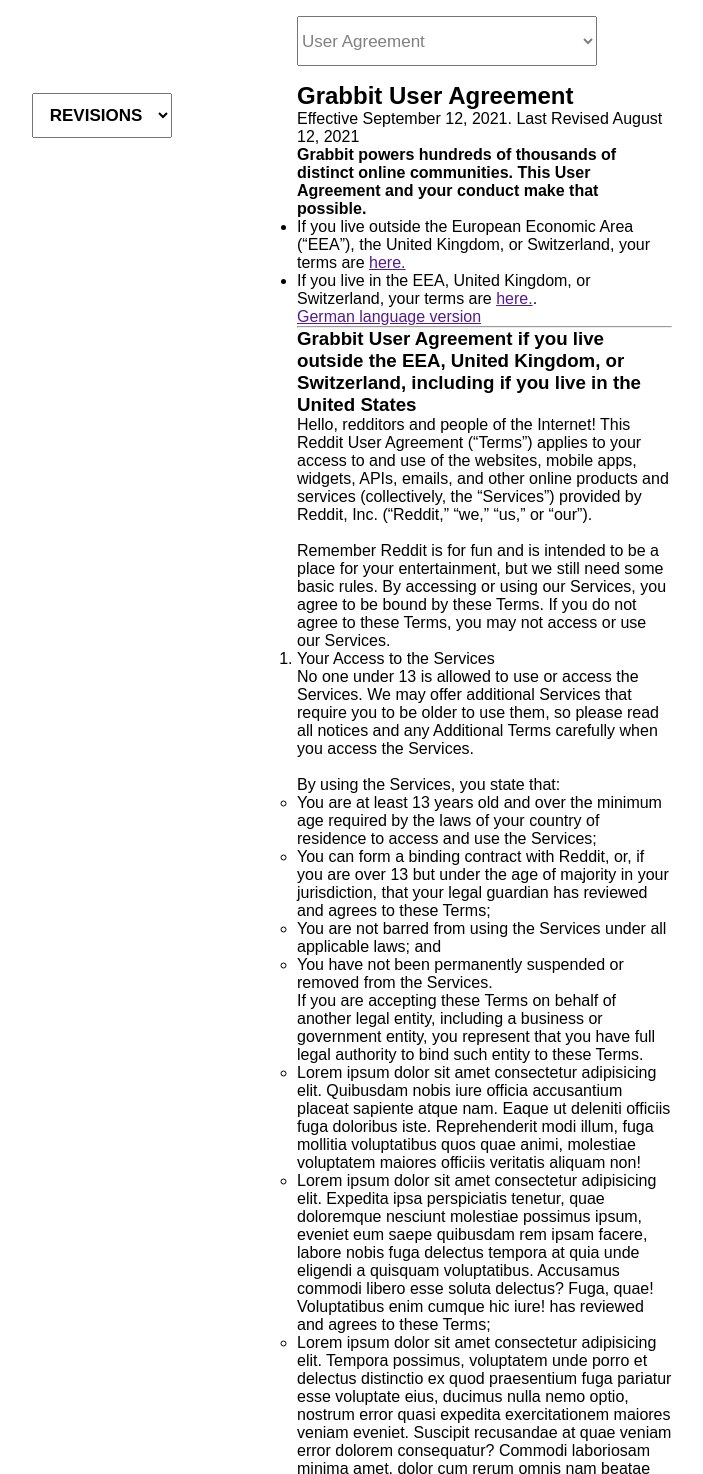
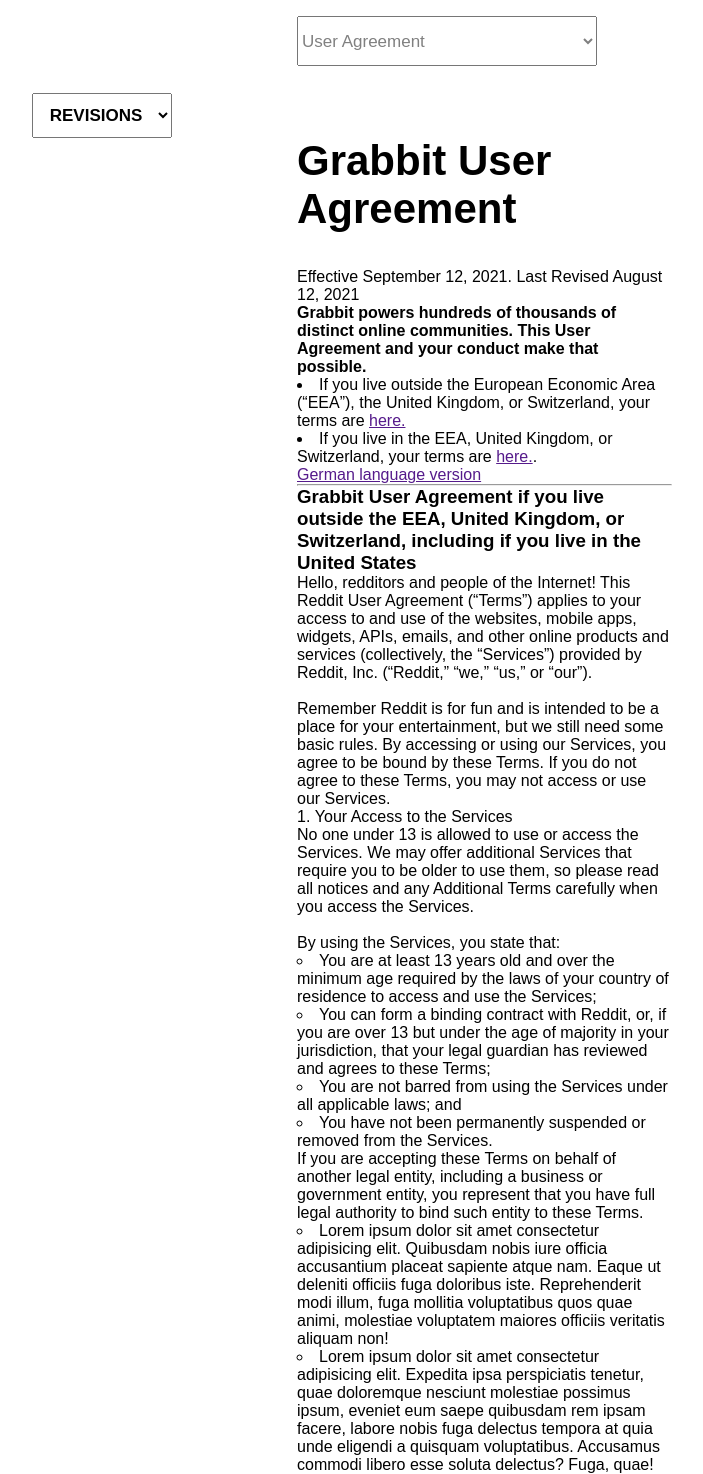
Before and after one commit to franzceck/gibbit, a plain HTML site: page grabbithtml/user-agreement.html in a window 1280 px wide. Shown: the part 238-1712 px from the top of the page, without its empty margins (160-863 px from the left). Drawn offline with Linux system fonts and the light colour scheme.

Commit message:
Update user-agreement.css

```diff
--- a/grabbitdesign/user-agreement.css
+++ b/grabbitdesign/user-agreement.css
@@ -85,6 +85,23 @@
     display: grid;
     grid-template-columns: 265px 1fr;
     width: 100%;
+}
+
+
+.usr-agreement{
+  padding-bottom: 55px;
+}
+
+h1{
+  font-size: 42px;
+  padding-bottom: 35px;
+}
+ul {
+  text-align: left;
+  list-style-position: inside;
+}
+ol{
+  list-style-position: inside;
 }
 
  /* FOOTER */
@@ -363,6 +380,5 @@
     .navbar ul{
       display: none;
 
-
   }
   }
```
